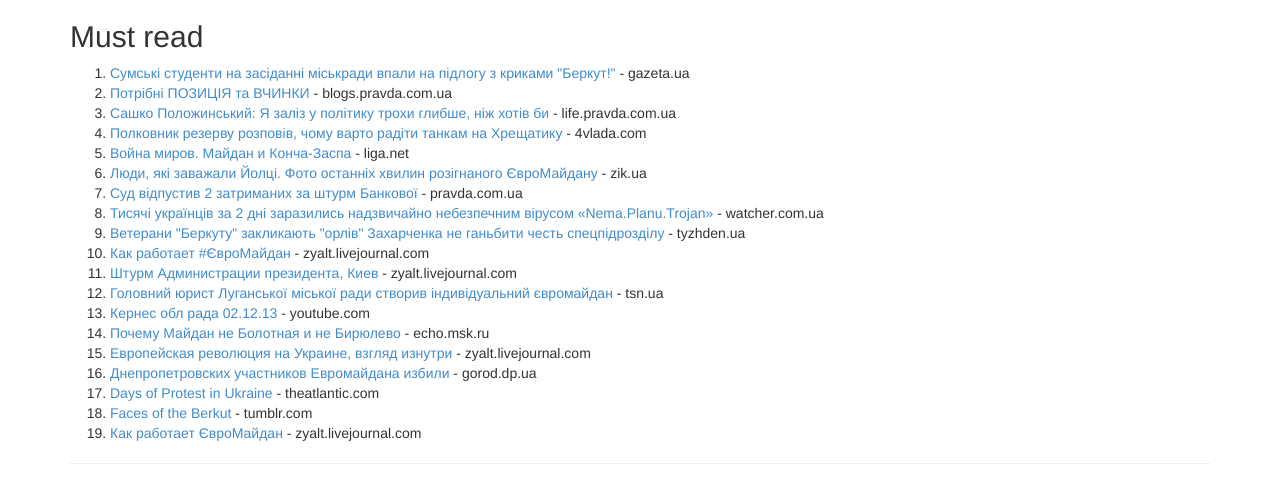
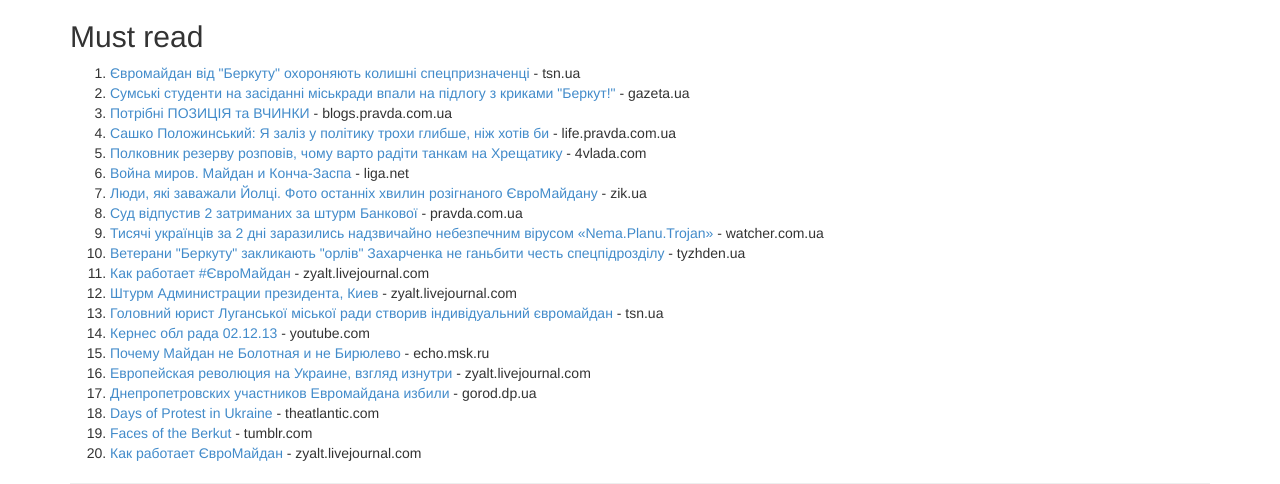
Before and after one commit to aleksey-tk/maidan, a Jekyll site: the page built from articles.html, in a window 1280 px wide, cut to the strip 300-784 px from the top of the page. Built offline with Jekyll 4.4.1, drawn with Linux system fonts in a browser that asks for light colours.

Commit message:
Updated articles.yml

```diff
--- a/_data/articles.yml
+++ b/_data/articles.yml
@@ -1,3 +1,6 @@
+- url: http://tsn.ua/kyiv/yevromaydan-vid-berkutu-ohoronyayut-kolishni-specpriznachenci-323760.html
+  title: 'Євромайдан від "Беркуту" охороняють колишні спецпризначенці'
+  domain: tsn.ua
 - url: http://gazeta.ua/articles/life/_sumski-studenti-na-zasidanni-miskradi-vpali-na-pidlogu-z-krikami-berkut/530076
   title: 'Сумські студенти на засіданні міськради впали на підлогу з криками "Беркут!"'
   domain: gazeta.ua
```
